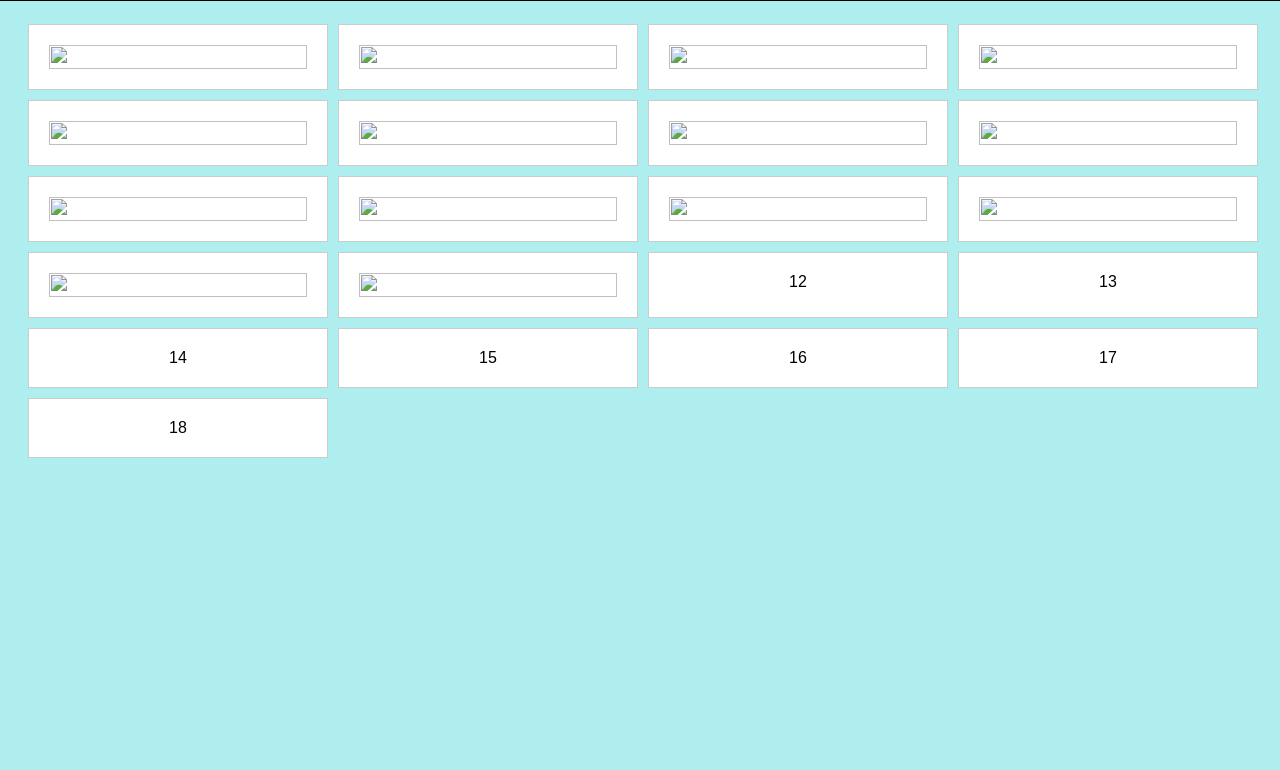
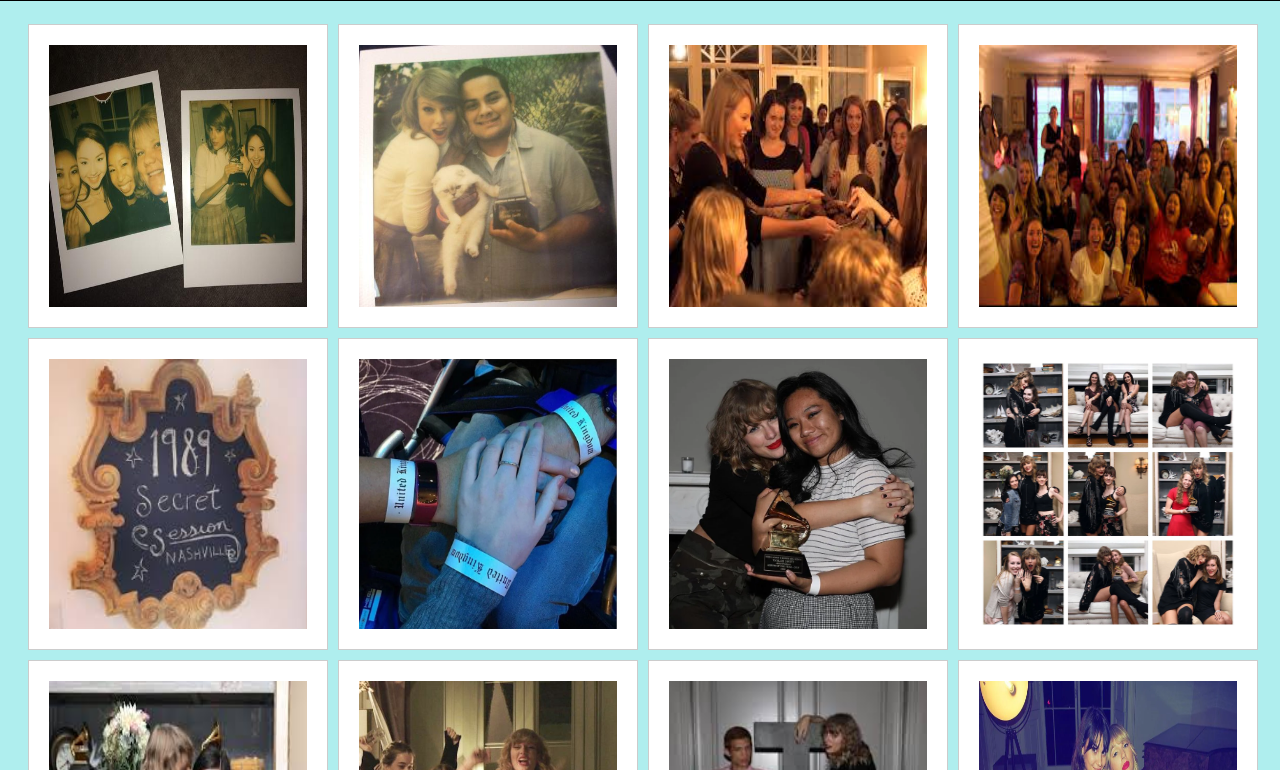
Before and after one commit to erinlcampbell/secretsessionstrategies, a plain HTML site: page gallery.html in a window 1280 px wide. Shown: the part 151-921 px from the top of the page. Before the commit the page ends 800 px from the top, so only its background shows below. Drawn offline with Linux system fonts and the light colour scheme; the site is published under a folder, as on GitHub Pages, so addresses that start at the root find nothing.

Commit message:
fixinf all images

```diff
--- a/gallery.html
+++ b/gallery.html
@@ -9,7 +9,7 @@
 <body>
     <div class="header">
         <div class="top">
-            <img src="\img\Untitled_Artwork.png" alt="logo" class="logo">
+            <img src="img\Untitled_Artwork.png" alt="logo" class="logo">
         </div>
         <div class="bottom">
             <a href="background.html"><div>Background</div></a>
@@ -21,46 +21,46 @@
    <div class="web-container">
     <div class="gallery">
         <div class="griditem">
-            <img src="/img/photos/1989/891.jpg" alt="" class="photo">
+            <img src="img/photos/1989/891.jpg" alt="" class="photo">
         </div>
         <div class="griditem">
-            <img src="/img/photos/1989/892.jpg" alt="" class="photo">
+            <img src="img/photos/1989/892.jpg" alt="" class="photo">
         </div>
         <div class="griditem">
-            <img src="/img/photos/1989/893.jpeg" alt="" class="photo">
+            <img src="img/photos/1989/893.jpeg" alt="" class="photo">
         </div>
         <div class="griditem">
-            <img src="/img/photos/1989/894.jpeg" alt="" class="photo">
+            <img src="img/photos/1989/894.jpeg" alt="" class="photo">
         </div>
         <div class="griditem">
-            <img src="/img/photos/1989/895.jpeg" alt="" class="photo">
+            <img src="img/photos/1989/895.jpeg" alt="" class="photo">
         </div>
         <div class="griditem">
-            <img src="/img/photos/rep/r1.png" alt="" class="photo">
+            <img src="img/photos/rep/r1.png" alt="" class="photo">
         </div>
         <div class="griditem">
-            <img src="/img/photos/rep/r3.webp" alt="" class="photo">
+            <img src="img/photos/rep/r3.webp" alt="" class="photo">
         </div>
         <div class="griditem">
-            <img src="/img/photos/rep/r4.webp" alt="" class="photo">
+            <img src="img/photos/rep/r4.webp" alt="" class="photo">
         </div>
         <div class="griditem">
-            <img src="/img/photos/rep/r5.jpeg" alt="" class="photo">
+            <img src="img/photos/rep/r5.jpeg" alt="" class="photo">
         </div>
         <div class="griditem">
-            <img src="/img/photos/rep/r6.jpg" alt="" class="photo">
+            <img src="img/photos/rep/r6.jpg" alt="" class="photo">
         </div>
         <div class="griditem">
-            <img src="/img/photos/rep/r7.jpeg" alt="" class="photo">
+            <img src="img/photos/rep/r7.jpeg" alt="" class="photo">
         </div>
         <div class="griditem">
-            <img src="/img/photos/lover/l1.webp" alt="" class="photo">
+            <img src="img/photos/lover/l1.webp" alt="" class="photo">
         </div>
         <div class="griditem">
-            <img src="/img/photos/lover/l2.webp" alt="" class="photo">
+            <img src="img/photos/lover/l2.webp" alt="" class="photo">
         </div>
         <div class="griditem">
-            <img src="/img/photos/lover/l3.jpg" alt="" class="photo">
+            <img src="img/photos/lover/l3.jpg" alt="" class="photo">
         </div>
 
         <div class="griditem">12</div>
```
Also changed, not shown: background.html (+1 -1 lines), index2.html (+3 -3 lines).
